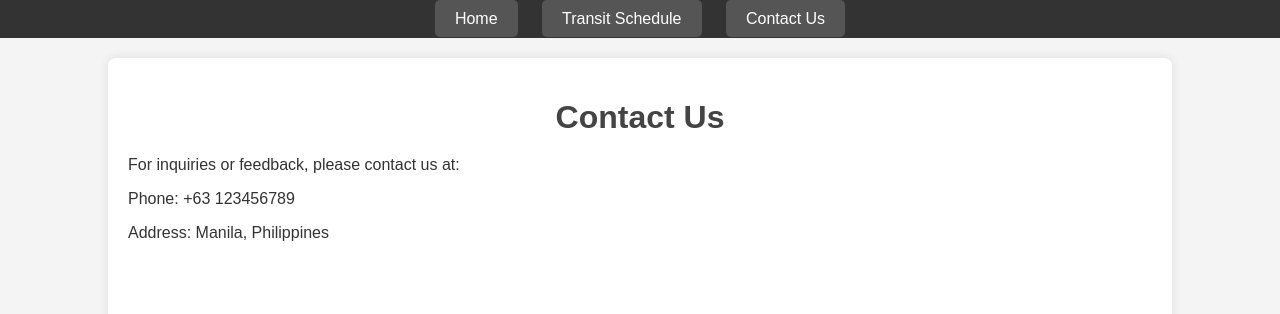
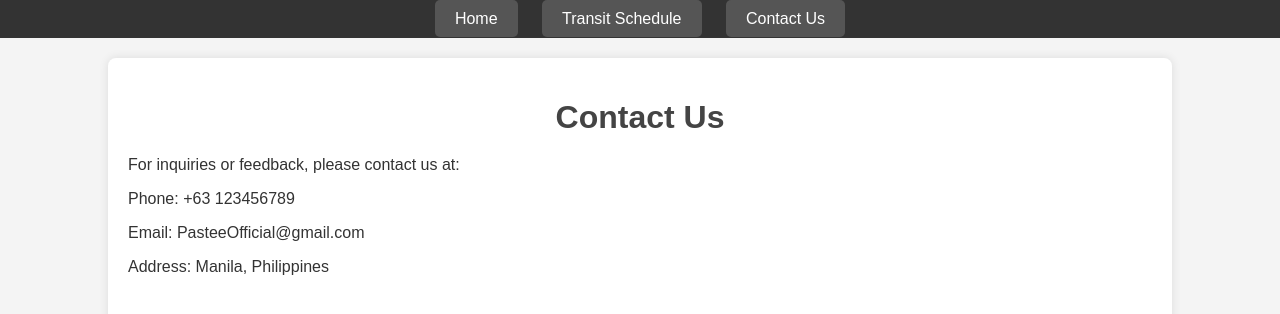
Before and after one commit to C2Escarda/q3project, a plain HTML site: page CONTACTUS.html in a window 1280 px wide. Drawn offline with Linux system fonts and the light colour scheme.

Commit message:
Update CONTACTUS.html

```diff
--- a/CONTACTUS.html
+++ b/CONTACTUS.html
@@ -60,6 +60,7 @@
         <h1>Contact Us</h1>
         <p>For inquiries or feedback, please contact us at:</p>
         <p>Phone: +63 123456789</p>
+        <p>Email: PasteeOfficial@gmail.com</p>
         <p>Address: Manila, Philippines</p>
 
 
```
